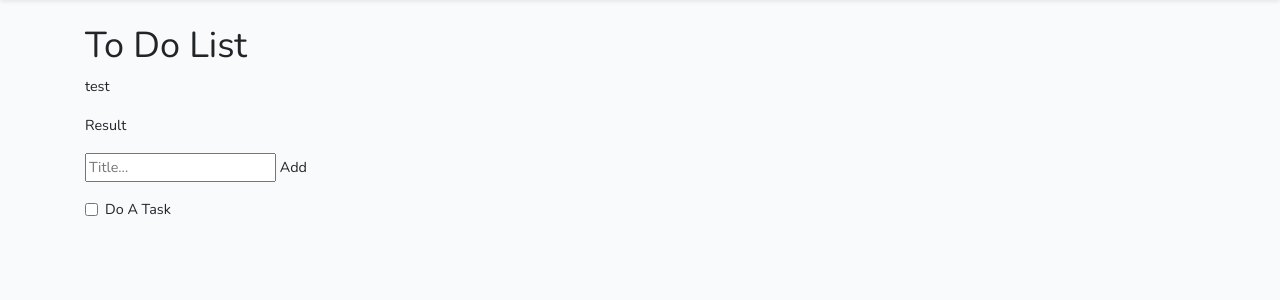
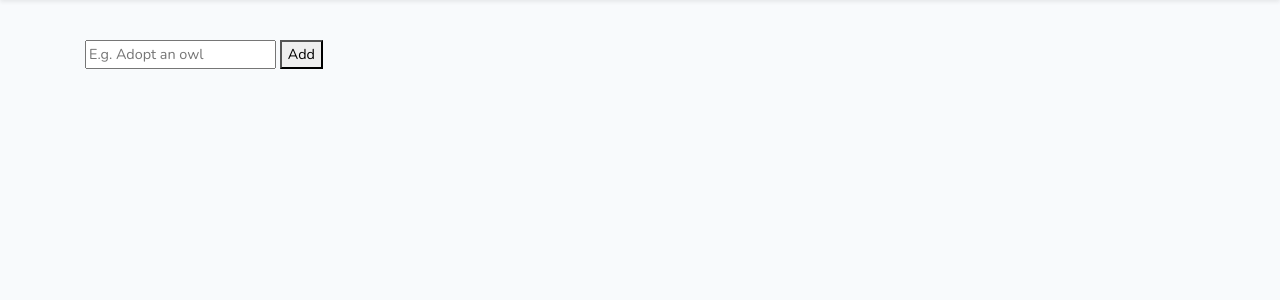
Before and after one commit to hamletmaharjan/laravel-tasks, a Laravel app: page /todo in a window 1280 px wide. Shown: the part 62-362 px from the top of the page. Run offline with Laravel 8, Linux system fonts and the light colour scheme; a user stored in the database is signed in; data comes from the database, SQL or seed files in the repository; data that the repository does not hold is empty; parts of the project's set-up code (start-up, migrations or seed data) failed here and were passed over.

Commit message:
ajax for adding and showing lists

```diff
--- a/crud/app/Http/Controllers/ToDoListController.php
+++ b/crud/app/Http/Controllers/ToDoListController.php
@@ -3,17 +3,33 @@
 namespace App\Http\Controllers;
 
 use Illuminate\Http\Request;
+use App\Todo;
 
 class ToDoListController extends Controller
 {
     public function index(){
+
     	return view('user.todo.index');
+
     }
 
 
 
     public function ajaxStore(Request $request){
-    	return response()->json('success');
+    	$list = new Todo();
+    	$list->title = $request->title;
+    	$list->user_id = $request->userid;
+    	$list->save();
+
+    	//$lists = Todo::all();
+    	return response()->json(['list'=>$list]);
+
     	dd($request);
     }
+
+    public function getAllLists(){
+    	$lists = Todo::all();
+    	// return view('user.todo.index',compact('lists'));
+    	return response()->json(['lists'=>$lists]);
+    }
 }
--- /dev/null
+++ b/crud/app/Todo.php
@@ -0,0 +1,15 @@
+<?php
+
+namespace App;
+
+use Illuminate\Database\Eloquent\Model;
+
+class Todo extends Model
+{
+    protected $table = 'todo';
+
+
+    public function user(){
+    	return $this->belongsTo(User::class,'user_id');
+    }
+}
--- a/crud/app/User.php
+++ b/crud/app/User.php
@@ -68,4 +68,8 @@ class User extends Authenticatable
         // }
         // return false;
     }
+
+    public function todos(){
+        return $this->hasMany(Todo::class,'user_id');
+    }
 }
--- a/crud/resources/views/user/todo/index.blade.php
+++ b/crud/resources/views/user/todo/index.blade.php
@@ -16,45 +16,61 @@
 
 @section('content')
 <div class="container">
-  	<h1>To Do List</h1>
-  	<p id="shit">test</p>
-  	<p id="result">Result</p>
-  	<div>
-	  	<div class="form-group">
-	  		<input type="text" id="title" name="title" placeholder="Title...">
-	  		<span id="addlist" class="addBtn">Add</span>
-	  	</div>
-	  	<div class="form-check">
-		  <input class="form-check-input" type="checkbox" value="" id="title" name="title[]">
-		  <label class="form-check-label" for="defaultCheck1">
-		    Do A Task
-		  </label>
-		</div>
-	  	<!-- <div class="list-group">
-	  		<input type="checkbox" name="">
-	    	<a href="#" class="list-group-item active">First item</a>
-	    	<a href="#" class="list-group-item">Second item</a>
-	    	<a href="#" class="list-group-item">Third item</a>
-	  	</div> -->
-  	</div>
+
+	<!-- <button type="button" id="getTasks">Get Tasks</button> -->
+	<div id="mylist">
+
+	</div>
+	<form method="POST">
+	  <input type="text" placeholder="E.g. Adopt an owl" name="list_title" id="addtitle">
+	  <button type="submit" id="addlist">Add</button>
+	</form>
+
 </div>
 @endsection
 
 @section('jquery')
 <script src="{{ asset('/js/jquery-3.4.1.min.js') }}"></script>
+<script type="text/javascript">
 
-    <script>
         $(document).ready(function(){
-
-            $('#shit').click(function(){
-                $('#shit').hide();
-            });
-
-            $.ajaxSetup({
+        	$.ajaxSetup({
               headers: {
                 'X-CSRF-TOKEN': $('meta[name="csrf-token"]').attr('content')
               }
             });
+            function loadLists(){
+            	$.get("{{route('getlists')}}",function(data){
+        			var lists = data.lists;
+        			var output = '<ul>'
+        			lists.forEach(function(list){
+        				output += `<li>
+        				<input type="checkbox" id="checkbox-${list.id}" value="${list.id}"></input>
+        				<label>${list.title}</label></li>`
+        			});
+        			output += '</ul>';
+        			document.getElementById('mylist').innerHTML = output;
+        			console.log(data.lists);
+        		});
+            }
+            loadLists();
+        	// $('#getTasks').click(function(e){
+        	// 	$.get("{{route('getlists')}}",function(data){
+        	// 		var lists = data.lists;
+        	// 		var output = '<ul>'
+        	// 		lists.forEach(function(list){
+        	// 			output += `<li>
+        	// 			<input type="checkbox" id="checkbox-${list.id}" value="${list.id}"></input>
+        	// 			<label>${list.title}</label></li>`
+        	// 		});
+        	// 		output += '</ul>';
+        	// 		document.getElementById('mylist').innerHTML = output;
+        	// 		console.log(data.lists);
+        	// 	});
+        	// });
+
+
+
 
             $("#addlist").click(function(e){
                 e.preventDefault();
@@ -64,17 +80,28 @@
                     method:'POST',
                     url:"{{ route('storelist') }}",
                     data:{
-                        title:$('#title').val(),
+                        title:$('#addtitle').val(),
                         userid:"{{Auth::user()->id}}"
                     },
                     success:function(data){
-                        console.log(data);
-                        $('#result').text(data);
+                        console.log(data.list.title);
+
+                       	loadLists();
+
+
+
                     }
                 });
             });
 
 
+
+
         });
-    </script>
+
+
+
+
+</script>
+
 @endsection
--- a/crud/routes/web.php
+++ b/crud/routes/web.php
@@ -57,7 +57,7 @@ Route::middleware('auth')->group(function(){
 	Route::delete('/post/{id}','PostController@destroy')->name('post.destroy');
 	Route::get('/todo','ToDoListController@index')->name('todolist');
 	Route::post('/todo','ToDoListController@ajaxStore')->name('storelist');
-
+	Route::get('/todo/lists','ToDoListController@getAllLists')->name('getlists');
 
 });
 
```
